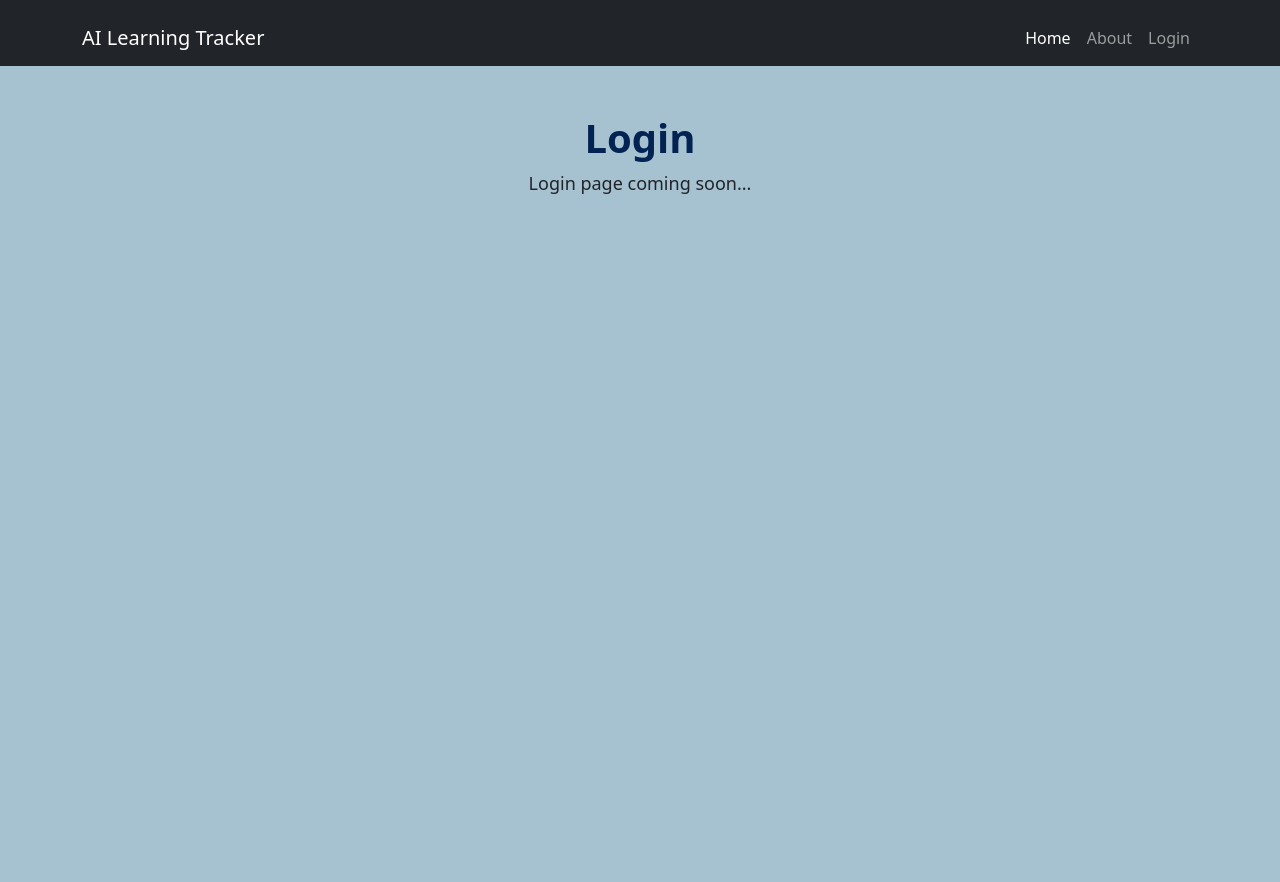
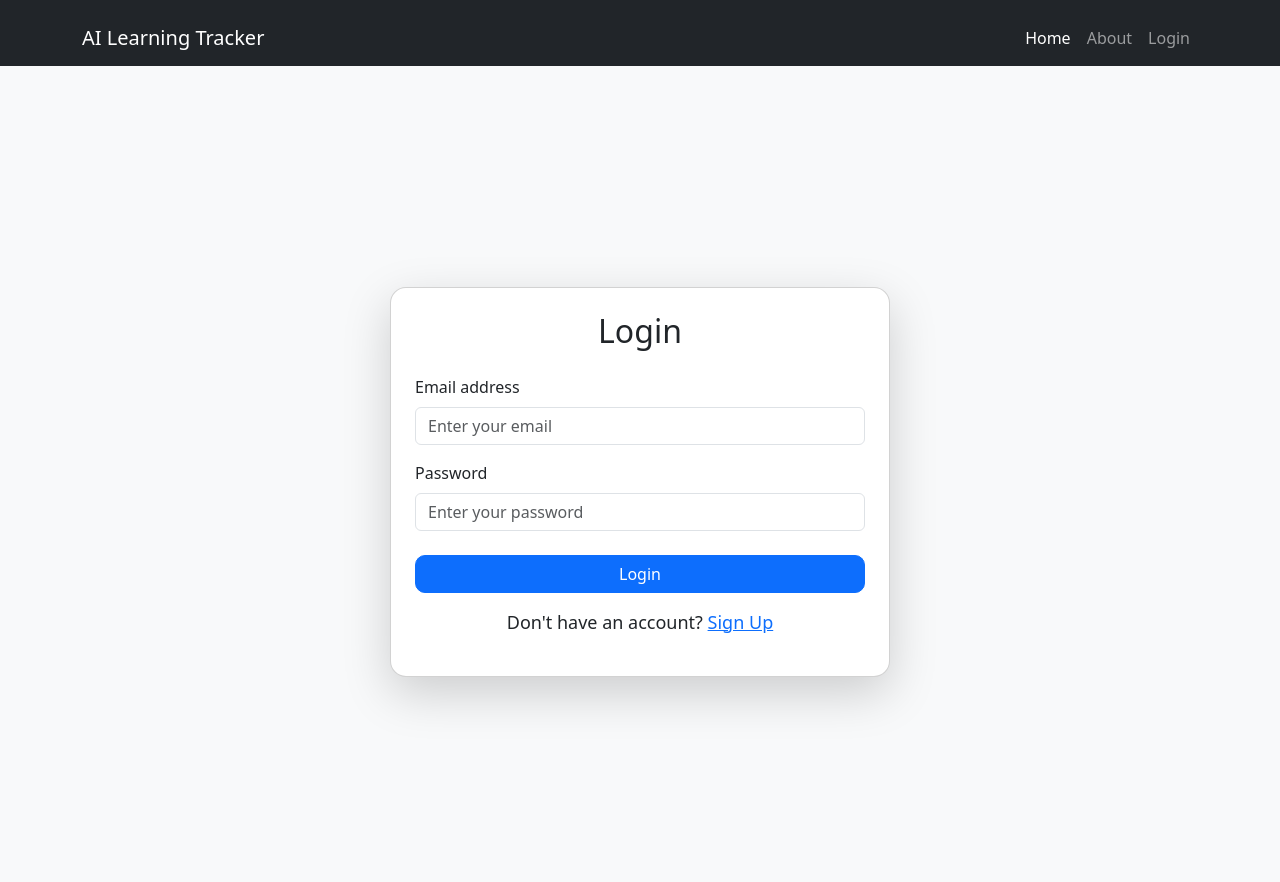
Before and after one commit to Kartikrana001/AI_Learning_Tracker, a Flask app: page /login in a window 1280 px wide. Before the commit the page ends 194 px from the top, so only its background shows below. Run offline with Flask 3, Linux system fonts and the light colour scheme.

Commit message:
added login UI

```diff
--- a/database.py
+++ b/database.py
@@ -33,7 +33,7 @@ def delete_topic(id):
 def search_topic(topic):
     with sqlite3.connect("learning.db") as conn:
         cursor = conn.cursor()
-        cursor.execute("SELECT * FROM topics WHERE topic = ?",(topic,))
+        cursor.execute("SELECT * FROM topics WHERE topic LIKE ?",('%'+topic+'%',))
         result = cursor.fetchall()
         return result
 def get_topic(id):
--- a/templates/login.html
+++ b/templates/login.html
@@ -2,9 +2,51 @@
 
 {% block content %}
 
-<div class="container text-center mt-5">
-    <h1>Login</h1>
-    <p>Login page coming soon...</p>
+<body class="bg-light">
+
+<div class="container d-flex justify-content-center align-items-center vh-100">
+    <div class="card shadow-lg rounded-4 p-4" style="width: 500px;">
+
+        <h2 class="text-center mb-4">Login</h2>
+
+        <form method="POST">
+
+            <!-- Email -->
+            <div class="mb-3">
+                <label for="email" class="form-label">Email address</label>
+                <input
+                    type="email"
+                    class="form-control"
+                    id="email"
+                    name="email"
+                    placeholder="Enter your email"
+                    required>
+            </div>
+
+            <!-- Password -->
+            <div class="mb-4">
+                <label for="password" class="form-label">Password</label>
+                <input
+                    type="password"
+                    class="form-control"
+                    id="password"
+                    name="password"
+                    placeholder="Enter your password"
+                    required>
+            </div>
+
+            <!-- Login Button -->
+            <button type="submit" class="btn btn-primary w-100">Login</button>
+            <p class="text-center mt-3">
+                Don't have an account?
+                <a href="/signup">Sign Up</a>
+            </p>
+
+        </form>
+
+    </div>
 </div>
 
+</body>
+
 {% endblock %}
```
Also changed, not shown: templates/home.html (+27 -2 lines), templates/update.html (+15 -2 lines), learning.db.
